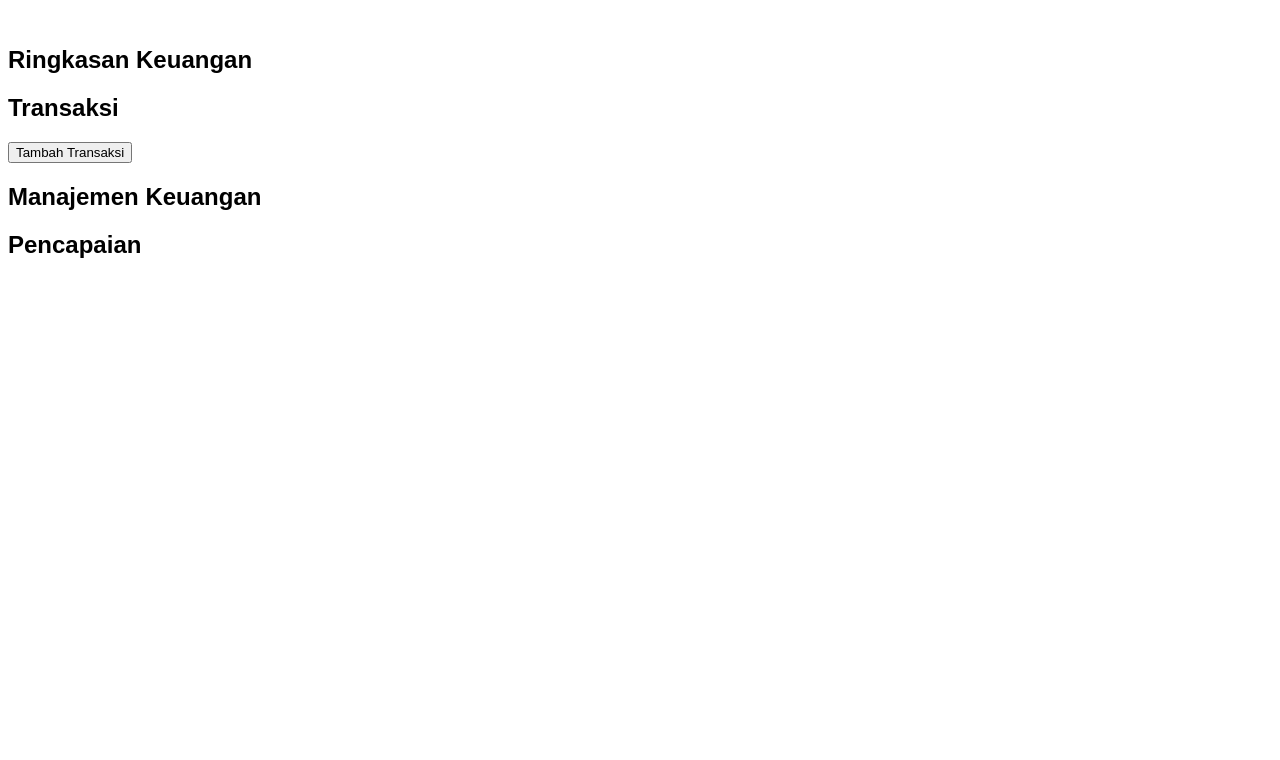
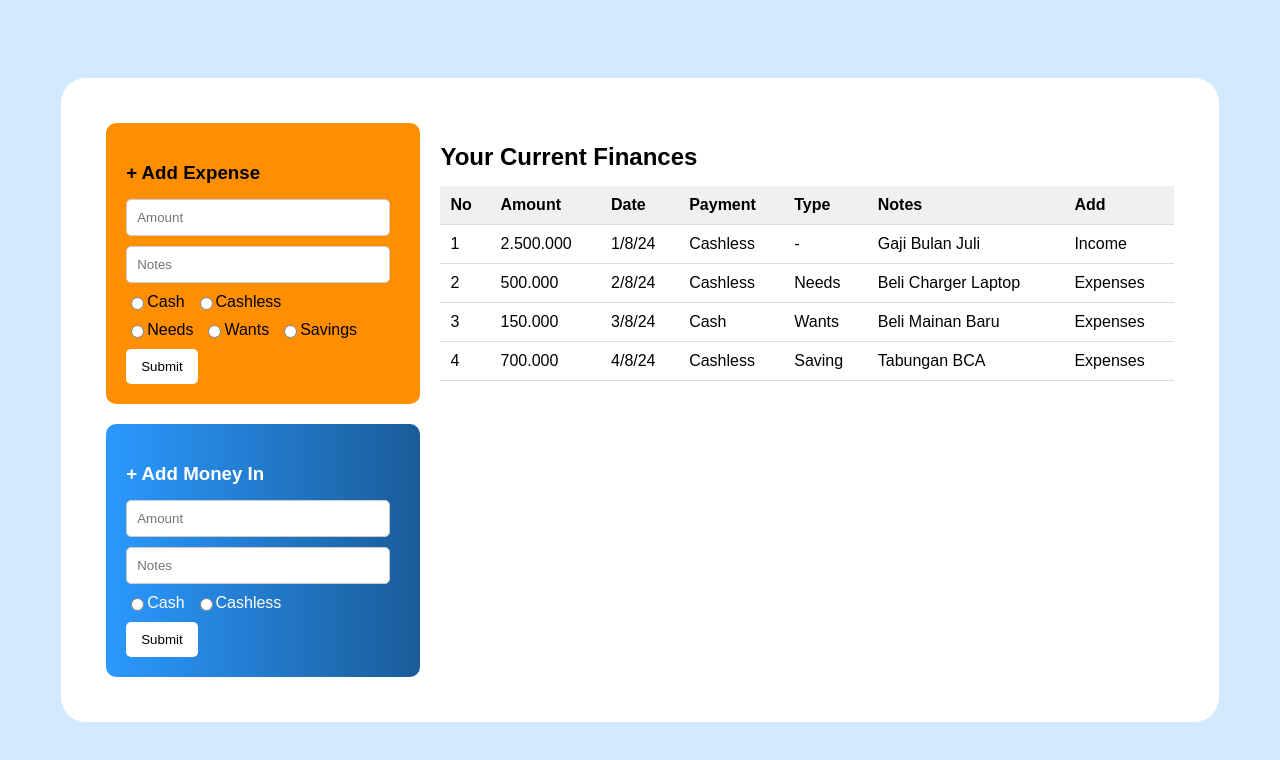
Before and after one commit to Yusrillana/Yusrillana-Challenge-Gold, a website: page dashboard.html in a window 1280 px wide. Drawn offline with Linux system fonts and the light colour scheme.

Commit message:
saya baru menambahkan codingan front end aplikasi saving

```diff
--- /dev/null
+++ b/create.css
@@ -0,0 +1,129 @@
+body {
+  font-family: sans-serif;
+  margin: 0;
+  display: flex;
+  justify-content: center;
+  align-items: center;
+  min-height: 100vh;
+  background-image: linear-gradient(to right, #2B99FF , #1A5C99);
+}
+
+.container {
+  width: 85%;
+  display: inline-flex;
+  background-color: #fff;
+  border-radius: 25px;
+  box-shadow: 0 2px 5px rgba(0, 0, 0, 0.1);
+  overflow: hidden; /* To ensure the image overlay stays within the container */
+}
+
+.left-side {
+  width: 60%;
+  position: relative; /* For positioning the image overlay */
+}
+
+.left-side img {
+  position: absolute;
+  object-fit: cover;
+  top: 0;
+  left: 0;
+  width: 100%;
+  height: 100%;
+}
+
+
+.logo img{
+  position: relative;
+  width: 120px;
+  margin-top: 15px;
+  margin-left: 15px;
+}
+
+.right-side {
+  width: 30%;
+  padding: 40px;
+  display: fle;
+  align-items: center;
+}
+
+h2 {
+  text-align: center;
+  margin-bottom: 30px;
+}
+
+.form-group {
+  margin-bottom: 15px;
+}
+
+label {
+  display: block;
+  margin-bottom: 5px;
+}
+
+input[type="text"],
+input[type="email"],
+input[type="password"] {
+  width: 100%;
+  padding: 10px;
+  border:
+3px solid #000000;
+  border-radius: 5px;
+
+}
+
+button[type="submit"] {
+  background-color: #FF8F00;
+  color: #ffffff;
+  margin-left: 10px;
+  padding: 12px 20px;
+  border: none;
+  border-radius: 5px;
+  cursor: pointer;
+  display: flex;
+  align-items: center;
+  justify-content: center;
+  width: 100%;
+}
+
+.separator {
+  text-align: center;
+  margin: 20px 0;
+}
+
+.separator span {
+  background-color: #fff;
+  padding: 0 10px;
+  position: relative;
+}
+
+.separator::before {
+  left: 0;
+}
+
+.separator::after {
+  right: 0;
+}
+
+.google-signup {
+  background-color: #fff;
+  color: #333;
+  margin-left: 10px;
+  padding: 12px 20px;
+  border: 1px solid #ccc;
+  border-radius: 5px;
+  cursor: pointer;
+  display: flex;
+  align-items: center;
+  justify-content: center;
+  width: 100%;
+}
+
+.google-signup img {
+  margin-right: 5px;
+  width: 35px;
+}
+
+.login-link {
+  text-align: center;
+  margin-top: 20px;
+}
--- /dev/null
+++ b/dashboard.css
@@ -0,0 +1,101 @@
+body {
+    font-family: sans-serif;
+    margin: 0;
+    display: flex;
+    justify-content: center;
+    align-items: center;
+    min-height: 100vh;
+    background-color: #D2E9FF;
+}
+
+.container {
+    display: flex;
+    gap: 20px;
+    border-radius: 25px;
+    background-color: #ffffff;
+    padding: 45px;
+}
+
+
+.add-sections {
+    display: flex;
+    flex-direction: column;
+    gap: 20px;
+    width: 30%; /* Adjust width as needed */
+}
+
+.add-expense, .add-money-in {
+    background-color: #f0f0f0;
+    padding: 20px;
+    border-radius: 10px;
+}
+
+.add-expense {
+    background-color: #FF8F00; /* Light Orange */
+}
+
+.add-money-in {
+    background-image: linear-gradient(to right, #2B99FF , #1A5C99);
+    color: #ffffff;
+
+}
+
+.section-title {
+    margin-bottom: 15px;
+}
+
+input[type="number"], input[type="text"] {
+    width: calc(100% - 10px);
+    padding: 10px;
+    margin-bottom: 10px;
+    border: 1px solid #ccc;
+    border-radius: 5px;
+    box-sizing: border-box;
+}
+
+.payment-type, .expense-type {
+    display: flex;
+    gap: 10px;
+    margin-bottom: 10px;
+}
+
+label {
+    display: flex;
+    align-items: center;
+}
+
+button {
+    background-color: #ffffff;
+    color: rgb(0, 0, 0);
+    padding: 10px 15px;
+    border: none;
+    border-radius: 5px;
+    cursor: pointer;
+}
+
+.current-finances {
+    width: 70%; /* Adjust width as needed */
+}
+
+table {
+    width: 100%;
+    border-collapse: collapse;
+}
+
+th, td {
+    padding: 10px;
+    text-align: left;
+    border-bottom: 1px solid #ddd;
+}
+
+th {
+    background-color: #f0f0f0;
+}
+
+.total-label {
+    font-weight: bold;
+}
+
+.total-value {
+    text-align: right;
+}
--- a/dashboard.html
+++ b/dashboard.html
@@ -3,38 +3,111 @@
 <head>
     <meta charset="UTF-8">
     <meta name="viewport" content="width=device-width, initial-scale=1.0">
-    <title>SAVING - Dashboard</title>
-
-    <link rel="stylesheet" href="style.css">
+    <title>Saving - Dashboard</title>
+    <link rel="stylesheet" href="dashboard.css">
 </head>
 <body>
-    <header>
-        </header>
 
-    <main>
-        <section class="overview-section">
-            <h2>Ringkasan Keuangan</h2>
-            </section>
+        <div class="container">
+            <div class="add-sections">
+                <div class="add-expense">
+                    <h3 class="section-title">+ Add Expense</h3>
+                    <input type="number" placeholder="Amount">
+                    <input type="text" placeholder="Notes">
+                    <div class="payment-type">
+                        <label>
+                            <input type="radio" name="payment-method-expense" value="cash"> Cash
+                        </label>
+                        <label>
+                            <input type="radio" name="payment-method-expense" value="cashless"> Cashless
+                        </label>
+                    </div>
+                    <div class="expense-type">
+                        <label>
+                            <input type="radio" name="expense-type" value="needs"> Needs
+                        </label>
+                        <label>
+                            <input type="radio" name="expense-type" value="wants"> Wants
+                        </label>
+                        <label>
+                            <input type="radio" name="expense-type" value="savings"> Savings
+                        </label>
+                    </div>
+                    <button>Submit</button>
+                </div>
 
-        <section class="transactions-section">
-            <h2>Transaksi</h2>
-            <button id="add-transaction">Tambah Transaksi</button>
-            <div id="transaction-list">
+                <div class="add-money-in">
+                    <h3 class="section-title">+ Add Money In</h3>
+                    <input type="number" placeholder="Amount">
+                    <input type="text" placeholder="Notes">
+                    <div class="payment-type">
+                        <label>
+                            <input type="radio" name="payment-method-income" value="cash"> Cash
+                        </label>
+                        <label>
+                            <input type="radio" name="payment-method-income" value="cashless"> Cashless
+                        </label>
+                    </div>
+                    <button>Submit</button>
                 </div>
-        </section>
+            </div>
 
-        <section class="management-section">
-            <h2>Manajemen Keuangan</h2>
-            </section>
-
-        <section class="achievement-section">
-            <h2>Pencapaian</h2>
-            </section>
-    </main>
-
-    <footer>
-        </footer>
-
-    <script src="script.js"></script>
+            <div class="current-finances">
+                <h2 class="section-title">Your Current Finances</h2>
+                <table>
+                    <thead>
+                        <tr>
+                            <th>No</th>
+                            <th>Amount</th>
+                            <th>Date</th>
+                            <th>Payment</th>
+                            <th>Type</th>
+                            <th>Notes</th>
+                            <th>Add</th>
+                        </tr>
+                    </thead>
+                    <tbody>
+                        <tr>
+                            <td>1</td>
+                            <td>2.500.000</td>
+                            <td>1/8/24</td>
+                            <td>Cashless</td>
+                            <td>-</td>
+                            <td>Gaji Bulan Juli</td>
+                            <td>Income</td>
+                        </tr>
+                        <tr>
+                            <td>2</td>
+                            <td>500.000</td>
+                            <td>2/8/24</td>
+                            <td>Cashless</td>
+                            <td>Needs</td>
+                            <td>Beli Charger Laptop</td>
+                            <td>Expenses</td>
+                        </tr>
+                        <tr>
+                            <td>3</td>
+                            <td>150.000</td>
+                            <td>3/8/24</td>
+                            <td>Cash</td>
+                            <td>Wants</td>
+                            <td>Beli Mainan Baru</td>
+                            <td>Expenses</td>
+                        </tr>
+                        <tr>
+                            <td>4</td>
+                            <td>700.000</td>
+                            <td>4/8/24</td>
+                            <td>Cashless</td>
+                            <td>Saving</td>
+                            <td>Tabungan BCA</td>
+                            <td>Expenses</td>
+                        </tr>
+                    </tbody>
+                    <tfoot>
+                    </tfoot>
+                </table>
+            </div>
+        </div>
 </body>
 </html>
--- a/script.js
+++ b/script.js
@@ -1,15 +1,47 @@
 // Logika validasi login
+let users = [];
+
+// Fungsi untuk validasi login
+function validateLogin(email, password) {
+    const user = users.find(u => u.email === email && u.password === password);
+    return user !== undefined;
+}
+
+// Fungsi untuk menangani form login
 document.getElementById('login-form').addEventListener('submit', (event) => {
     event.preventDefault();
-    // ... ambil data dari formulir (nomor telepon)
-    // ... validasi nomor telepon
-    // ... jika valid, redirect ke dashboard.html
+    const email = document.getElementById('email').value;
+    const password
+ = document.getElementById('password').value;
+
+    if
+ (validateLogin(email, password)) {
+        // Login berhasil, redirect ke dashboard
+        window.location.href = 'dashboard.html';
+    } else {
+        alert('Email atau password salah!');
+    }
 });
 
-// Logika untuk menampilkan/menyembunyikan modal formulir transaksi
-document.getElementById('add-transaction').addEventListener('click', () => {
-    // ... tampilkan modal transaction-form.html
+// Fungsi untuk menangani form pembuatan akun
+document.getElementById('signup-form').addEventListener('submit', (event) => {
+    event.preventDefault();
+    // ... ambil data dari formulir (nama, tanggal lahir, email, password)
+    // ... validasi data
+    // ... jika valid, simpan data ke users dan redirect ke dashboard
 });
+
+// Toggle tampilan form login dan signup
+const createAccountLink = document.getElementById('create-account-link');
+const loginSection = document.querySelector('.login-section');
+const signupSection = document.querySelector('.signup-section');
+
+createAccountLink.addEventListener('click', (event) => {
+    event.preventDefault();
+    loginSection.style.display = 'none';
+    signupSection.style.display = 'block';
+});
+
 
 // ... (logika lainnya sesuai fitur aplikasi)
 
--- a/style.css
+++ /dev/null
@@ -1,7 +0,0 @@
-/* Gaya umum untuk aplikasi */
-body {
-    font-family: sans-serif;
-  }
-
-  /* Styling untuk section, form, button, dll. */
-  /* Sesuaikan dengan desain yang Anda inginkan */
```
Also changed, not shown: create.html (added, +55 -0 lines), index.html (deleted, +0 -28 lines), Login.html (added), README.md, assets/images/Dashbord Saving Apps.png (added), assets/images/Logo App.svg (added), assets/images/google-logo.svg (added), assets/images/logo google.png (added), form.html (added), 4 other files.
